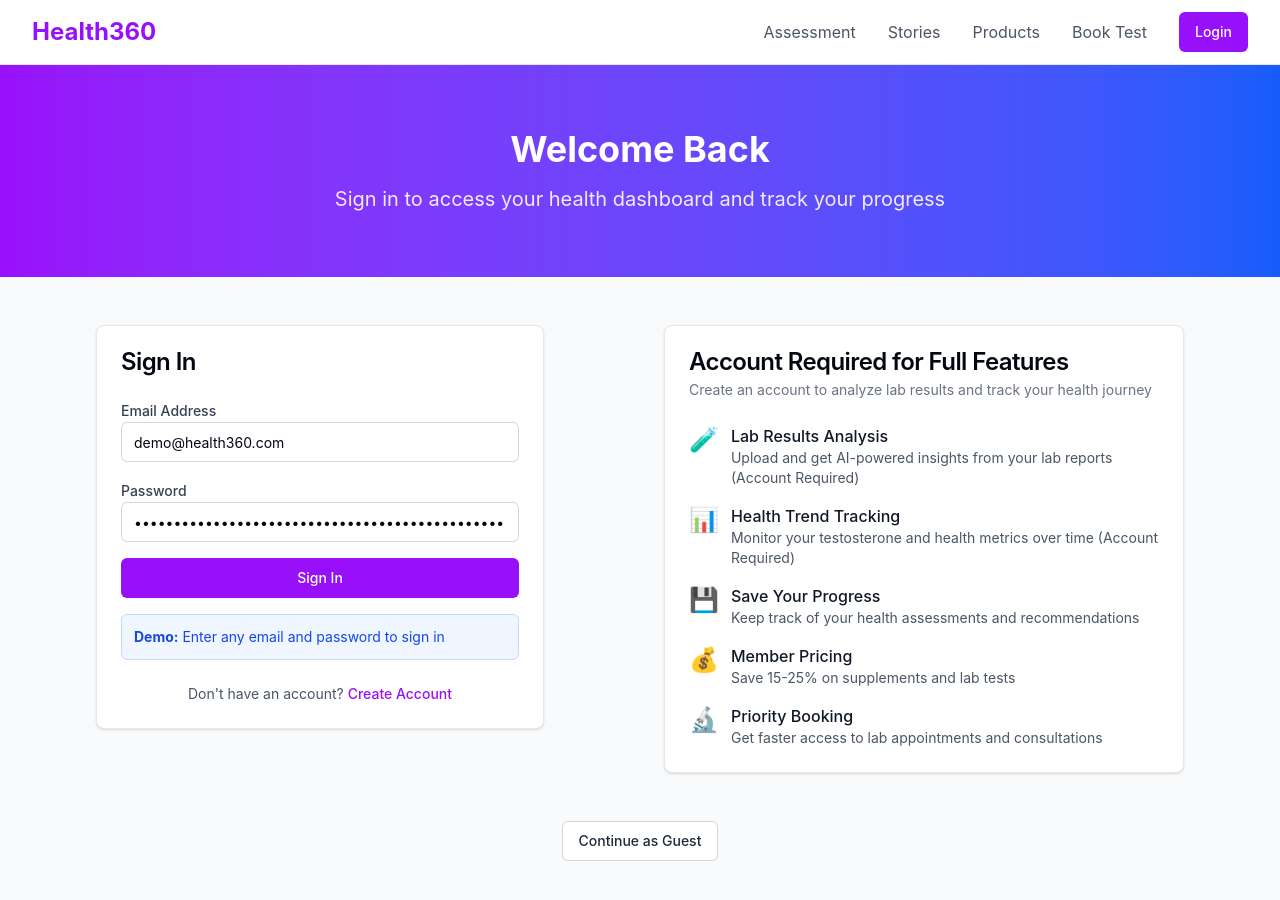
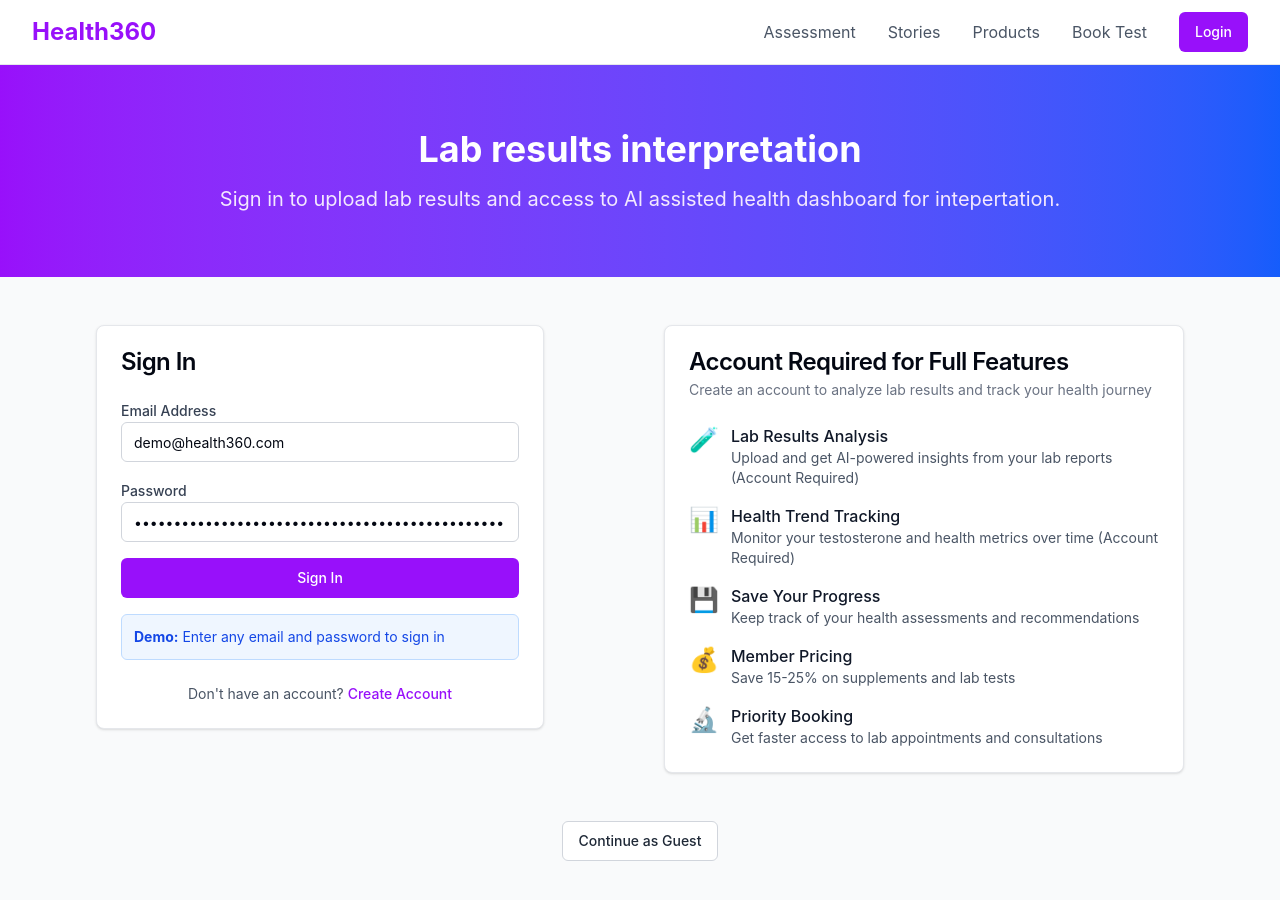
Before and after one commit to mattias-muhonen/apteekki360-vibes, a React (Vite) app: page /auth in a window 1280 px wide. Shown: the top 900 px of the page. Built offline with nearby package versions, Linux system fonts and the light colour scheme; no server answers.

Commit message:
Auth page text changes

```diff
--- a/src/features/auth/Auth.tsx
+++ b/src/features/auth/Auth.tsx
@@ -66,10 +66,10 @@ const Auth = () => {
 
   return (
     <Page
-      title={mode === 'login' ? 'Welcome Back' : 'Join Health360'}
+      title={mode === 'login' ? 'Lab results interpretation' : 'Join Health360'}
       subtitle={
         mode === 'login'
-          ? 'Sign in to access your health dashboard and track your progress'
+          ? 'Sign in to upload lab results and access to AI assisted health dashboard for intepertation.'
           : 'Create your account to save recommendations and track your health journey'
       }
     >
```
